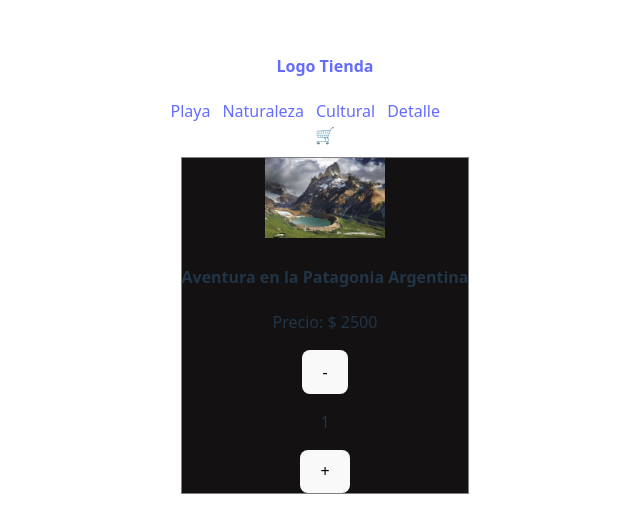
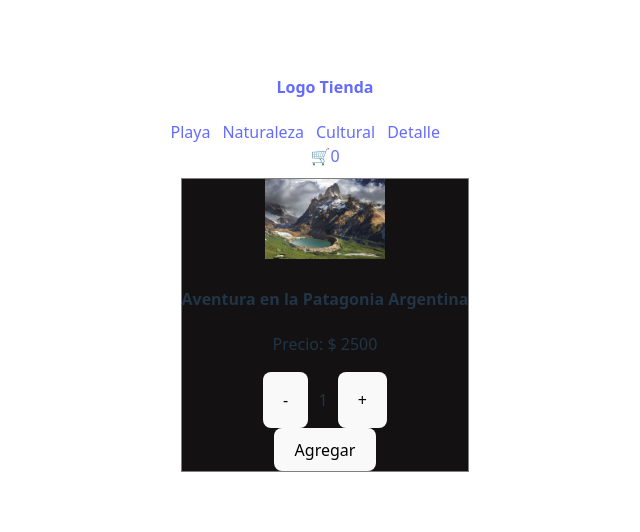
Before and after one commit to SSantiago90/react-88080, a React (Vite) app: page /detail/1 in a window 1280 px wide. Shown: the part 132-664 px from the top of the page, without its empty margins (315-955 px from the left). Built offline with nearby package versions, Linux system fonts and the light colour scheme.

Commit message:
clase context

```diff
--- a/src/App.jsx
+++ b/src/App.jsx
@@ -4,10 +4,13 @@ import ItemDetailContainer from './components/ItemDetailContainer';
 import ItemListContainer from './components/ItemListContainer';
 import NavBar from './components/NavBar';
 import { BrowserRouter, Routes, Route } from 'react-router';
+import { CartContextProvider } from './context/cartContext';
+import CartContainer from './components/CartContainer';
 
 function App(){
   return (
     <BrowserRouter>
+     <CartContextProvider>
         <NavBar/>
         <Routes>
            <Route
@@ -23,10 +26,15 @@ function App(){
               element={ <ItemListContainer greeting="Categoría de Productos" />}
             />
             <Route
+             path="/cart"
+             element={ <CartContainer /> }
+             />
+            <Route
               path="*"
               element={ <div><h2>Error 404: No encontramos resultados</h2></div>}
            />
         </Routes>
+        </CartContextProvider>
 
     </BrowserRouter>
   )
--- /dev/null
+++ b/src/components/CartContainer.jsx
@@ -0,0 +1,26 @@
+import { useContext } from "react";
+import cartContext from "../context/cartContext";
+
+function CartContainer(){
+  const { cart } = useContext(cartContext);
+
+  return <section>
+    <h1>Tu carrito de compras</h1>
+    <div>
+      { cart.map( item => <div key={item.id}>
+        <h3>{item.title}</h3>
+        <img width="150" src={item.img}></img>
+        <p>$ {item.price}</p>
+        <p>Cantidad: {item.quantity}</p>
+        <button>Eliminar</button>
+      </div>)}
+    </div>
+    <hr/>
+    <div>
+      Total de tu compra: $999
+      <button>Ir a pagar</button>
+    </div>
+  </section>
+}
+
+export default CartContainer;
--- a/src/components/CartWidget.jsx
+++ b/src/components/CartWidget.jsx
@@ -1,5 +1,19 @@
+// * 3. Consumir el context
+import { useContext } from "react";
+import cartContext from "../context/cartContext";
+import { Link } from "react-router";
 function CartWidget(){
-  return (<div>🛒</div>)
+  const { countItemsInCart } = useContext(cartContext);
+
+
+  return (<div>
+
+    <Link to="/cart">
+      🛒
+      { countItemsInCart() }
+    </Link>
+
+    </div>)
 }
 
 export default CartWidget;
--- a/src/components/ItemCount.jsx
+++ b/src/components/ItemCount.jsx
@@ -1,10 +1,13 @@
-import { useState, useEffect } from "react";
+import { useState, useEffect, useContext} from "react";
+import cartContext from "../context/cartContext";
 
 
-function ItemCount(){
+function ItemCount( { product }){
   const [count, setCount] = useState(1)
   const [ limit, setLimit ] = useState(false)
   const maxValue = 10;
+
+  const { addItem } = useContext(cartContext) //{ cart: cartItems, addItem }
 
   console.log("❗Renderizando ItemCount... ")
 
@@ -26,14 +29,21 @@ function ItemCount(){
      { setCount( count-1 ) }
   }
 
+  function addToCart(){
+    addItem( { ...product, quantity: count } )
+  }
+
   return (
-    <div id="counter-button">
+    <div>
+      <div style={{ display: "flex", gap: "10px", justifyContent: "center"}} id="counter-button">
         <button onClick={ restar } >-</button>
         <p>{ count }</p>
         <button onClick={ sumar }>+</button>
+      </div>
         {
           limit? <p>Alcanzaste el máximo de productos</p> : <></>
         }
+      <button onClick={addToCart}>Agregar</button>
       </div>
   )
 }
--- /dev/null
+++ b/src/components/ItemDetail.jsx
@@ -0,0 +1,26 @@
+import { ClipLoader, PacmanLoader } from "react-spinners";
+import ItemCount from "./ItemCount";
+function ItemDetail( { itemData }){
+  return (
+     <div className="item-card" style={ { border: "solid 1px grey", backgroundColor: "#131111ff", margin: "10px" } }>
+     {
+       itemData.loading
+        ? <PacmanLoader
+            color={"#ff2288"}
+            size={50}
+          />
+        :  <div>
+              <img
+                width="120"
+                src={itemData.img} alt="remera-roja"
+              />
+              <h4>{itemData.title}</h4>
+              <p>Precio: $ {itemData.price}</p>
+              <ItemCount product={itemData} />
+              {/* <button onClick={ () => addItem( {...itemData, quantity: 1} )>Agregar al carrito</button> */}
+           </div>
+     }
+    </div>
+  )
+}
+export default ItemDetail
--- a/src/components/ItemDetailContainer.jsx
+++ b/src/components/ItemDetailContainer.jsx
@@ -1,8 +1,7 @@
 import { getProductById } from "../data/mockAPIService";
-import ItemCount from "./ItemCount";
 import { useParams } from "react-router";
 import { useState, useEffect } from "react";
-import { ClipLoader, PacmanLoader } from "react-spinners";
+import ItemDetail from "./ItemDetail";
 
 // ? 1. Leer la URL -> id del producto
 // ? 2. useEffect -> Buscar el producto con el id de la URL
@@ -17,24 +16,7 @@ function ItemDetailContainer(){
   }, [])
 
   return (
-    <div className="item-card" style={ { border: "solid 1px grey", backgroundColor: "#131111ff", margin: "10px" } }>
-     {
-       itemData.loading
-        ? <PacmanLoader
-            color={"#ff2288"}
-            size={50}
-          />
-        :  <div>
-              <img
-                width="120"
-                src={itemData.img} alt="remera-roja"
-              />
-              <h4>{itemData.title}</h4>
-              <p>Precio: $ {itemData.price}</p>
-              <ItemCount />
-           </div>
-     }
-    </div>
+   <ItemDetail itemData={itemData} />
   )
 }
 
--- /dev/null
+++ b/src/context/cartContext.jsx
@@ -0,0 +1,40 @@
+import { createContext, useState } from 'react';
+const cartContext = createContext({ cart: [] });
+
+export function CartContextProvider( { children }  ){
+  const [ cartItems, setCartItems ] = useState( [] )
+
+  // * CRUD -> create read update delete
+  function addItem(item){
+    const newCartItems = structuredClone(cartItems)
+    newCartItems.push(item)
+    setCartItems(newCartItems)
+  }
+
+  function removeItem(id){
+    /* Eliminar el producto con ese ID del context */
+  }
+
+  function clearCart(){
+    /*  Vaciar el carrito de compras del context */
+  }
+
+  function countItemsInCart(){
+    let totalItems = 0;
+    cartItems.forEach( (item) => totalItems += item.quantity)
+    return totalItems;
+    // array.reduce()
+  }
+
+  function getTotalPrice(){
+    // calcular el costo total de la compra
+  }
+
+  return(
+    <cartContext.Provider value={ { cart: cartItems, addItem, removeItem, clearCart, countItemsInCart}}>
+        { children }
+    </cartContext.Provider>
+  )
+}
+
+export default cartContext;
```
Lines whose indentation alone changed are shown as unchanged.
